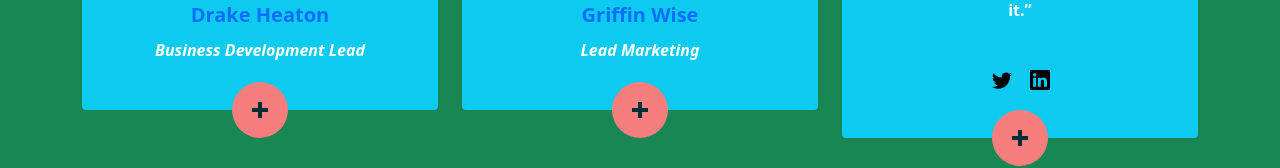
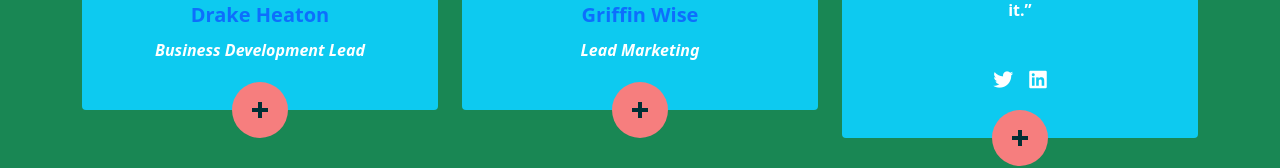
Before and after one commit to dilmurod1234/homework-9, a plain HTML site: page index.html in a window 1280 px wide. Shown: the part 574-742 px from the top of the page. Drawn offline with Linux system fonts and the light colour scheme.

Commit message:
add icons

```diff
--- a/index.html
+++ b/index.html
@@ -63,8 +63,8 @@
                                 “Empowered teams create truly amazing products. Set the north star and let them follow it.”
                             </p>
                             <div class="mb-5 mx-auto d-flex gap-3">
-                                <img src="./images/twitter.svg" alt="twitter icon" width="24" height="20">
-                                <img src="./images/linkedin.svg" alt="Linkedin icon" width="20" height="20">
+                                <i class="fa-brands fa-twitter text-white fs-5"></i>
+                                <i class="fa-brands fa-linkedin text-white fs-5"></i>
                             </div>
                             <img class="position-absolute top-100 start-50 translate-middle" src="./images/plus.svg" alt="Plus icon" width="56" height="56">
                         </div>
```
